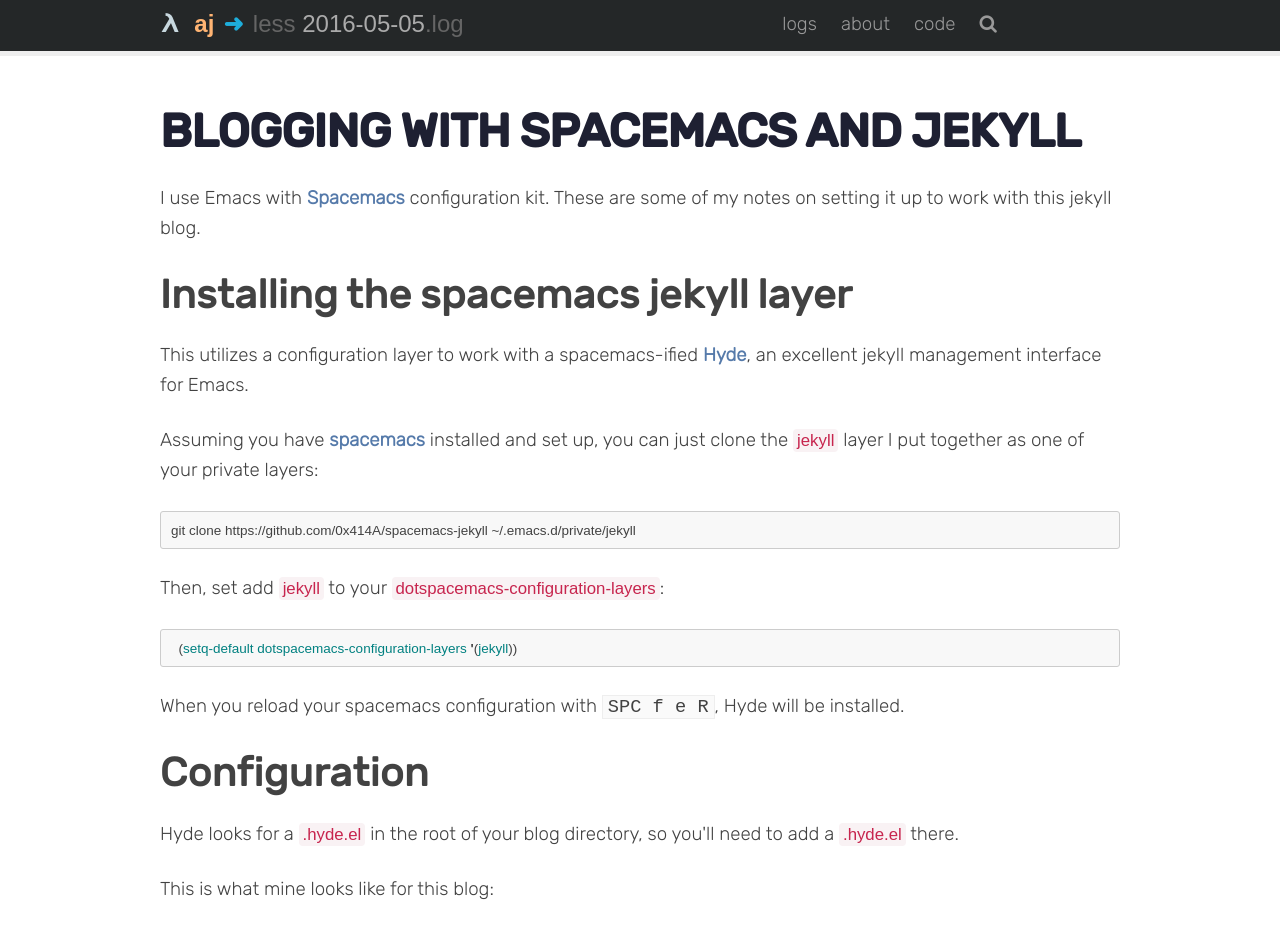
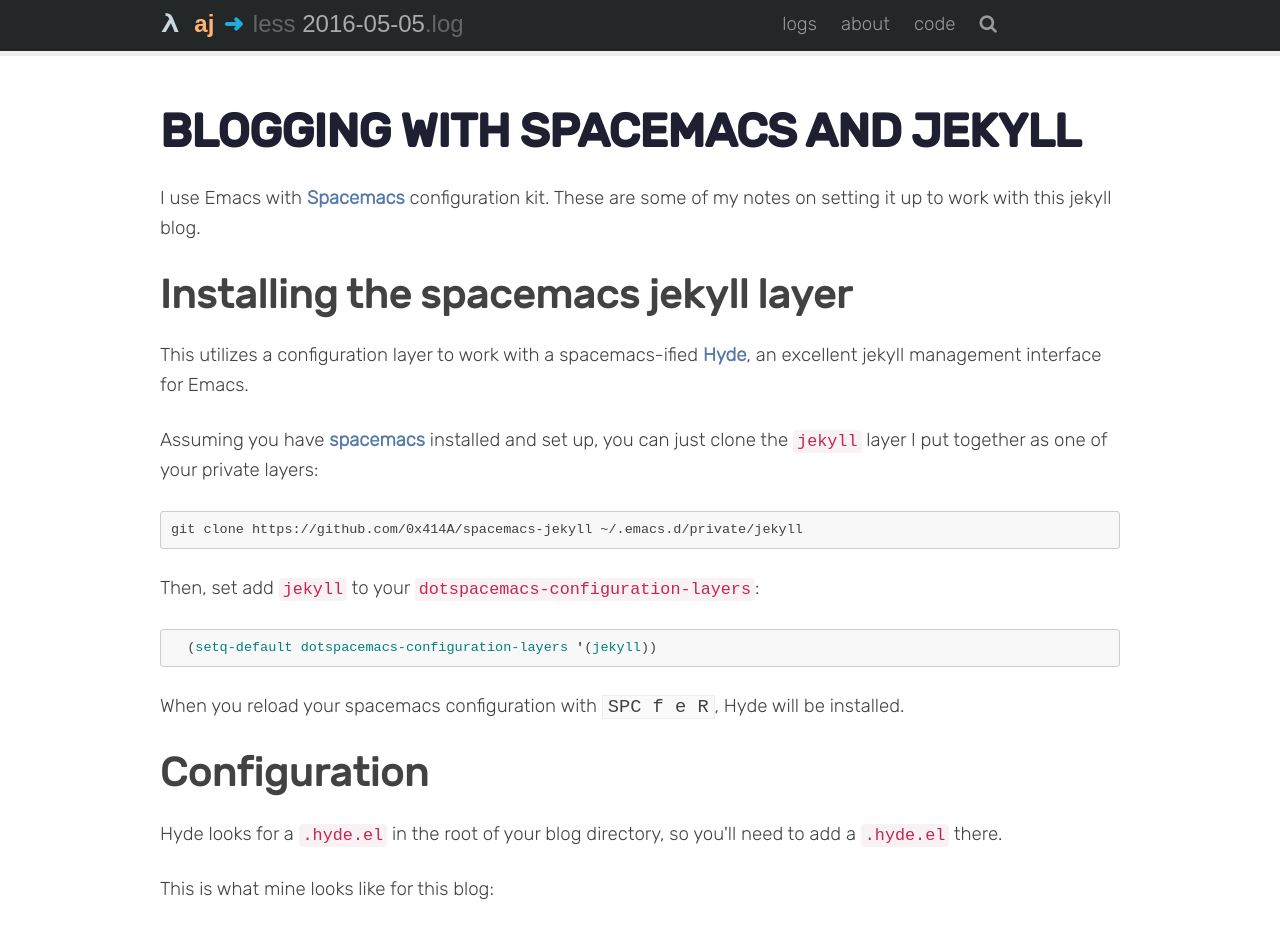
Before and after one commit to 0x414A/0x414a.github.io, a Jekyll site: the page built from _posts/2016-05-05-blogging_with_spacemacs_and_jekyll.markdown, in a window 1280 px wide. Shown: the top 928 px of the page. Built offline with Jekyll 4.4.1, drawn with Linux system fonts in a browser that asks for light colours; nearby versions of some CDN libraries; comment, search, counter and statistics services are not loaded.

Commit message:
Specify monospace font as fallback.

```diff
--- a/assets/stylesheets/custom.css
+++ b/assets/stylesheets/custom.css
@@ -32,7 +32,7 @@ p {
 }
 
 pre,code {
-  font-family: 'Anonymous Pro', sans-serif;
+  font-family: 'Anonymous Pro', monospace;
 }
 
 blockquote {
```
